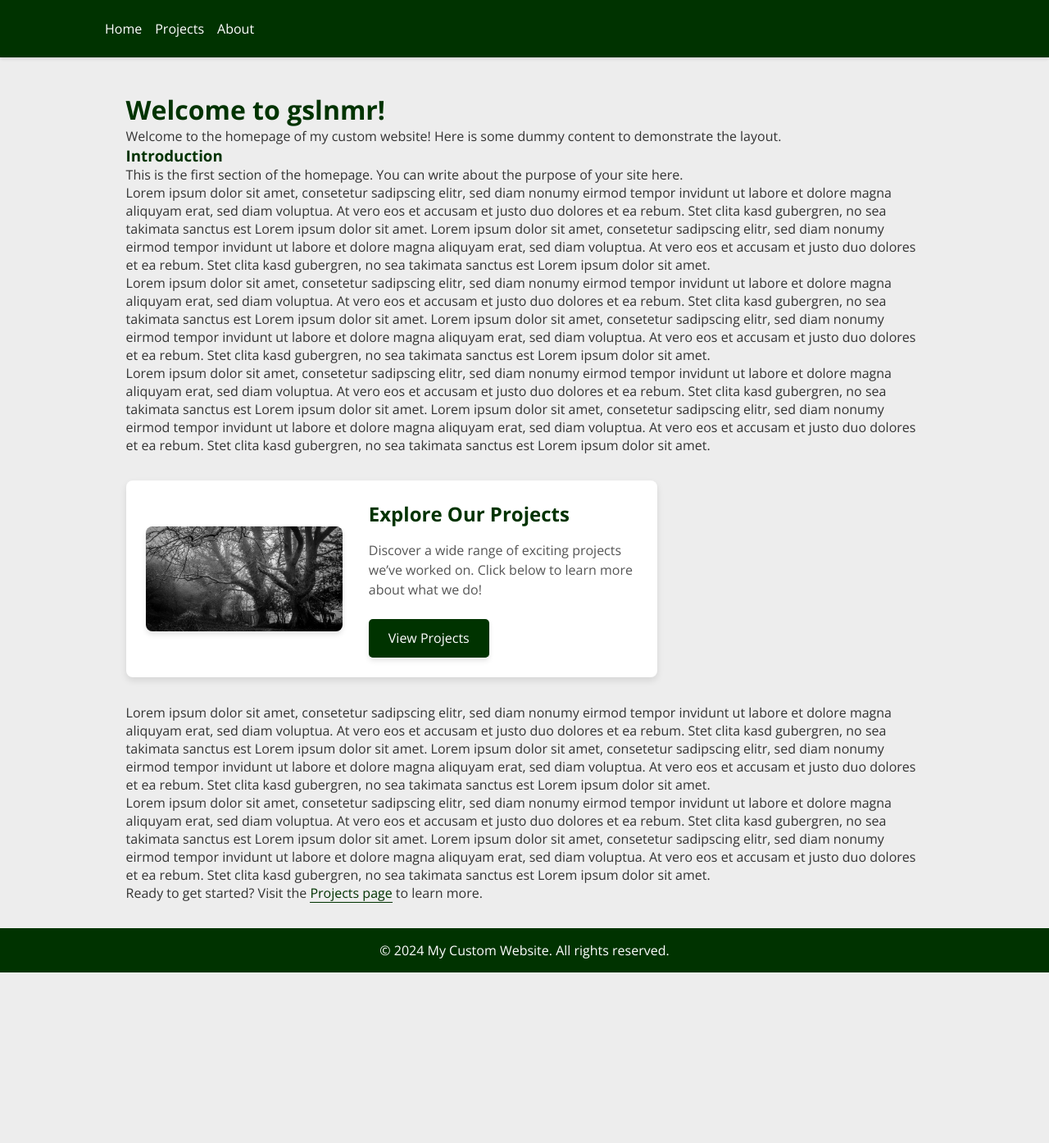
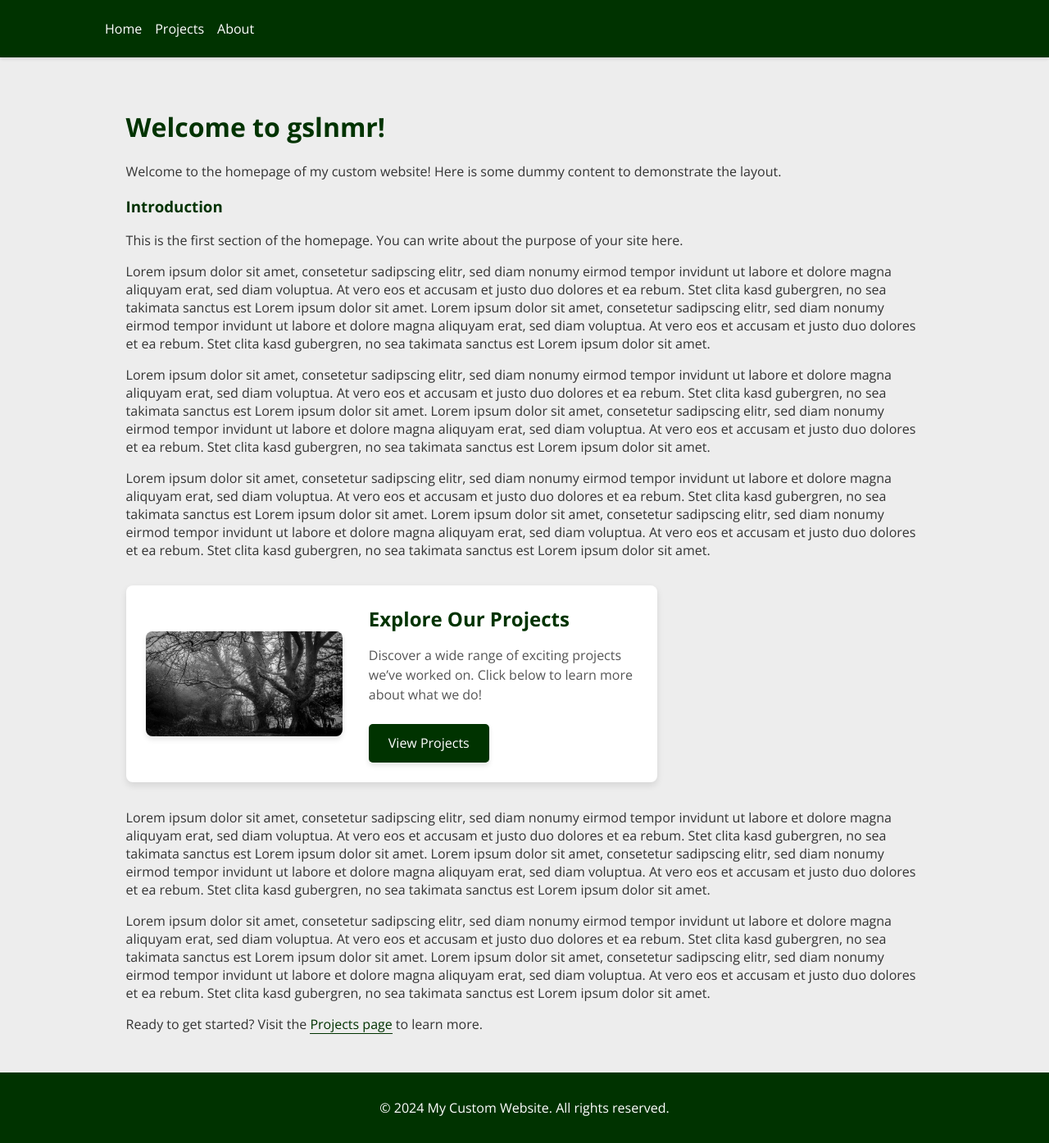
Before and after one commit to schminho/schminho.github.io, a Jekyll site: the page built from index.md, in a window 1280 px wide and 1394 px high. Shown: the whole window at 82% size. Built offline with Jekyll 4.4.1, drawn with Linux system fonts in a browser that asks for light colours.

Commit message:
Update style.css

```diff
--- a/assets/css/style.css
+++ b/assets/css/style.css
@@ -1,10 +1,3 @@
-/* Reset default margins and paddings */
-* {
-    margin: 0;
-    padding: 0;
-    box-sizing: border-box;
-}
-
 /* Body setup */
 body {
     font-family: 'Open Sans', sans-serif;
```
